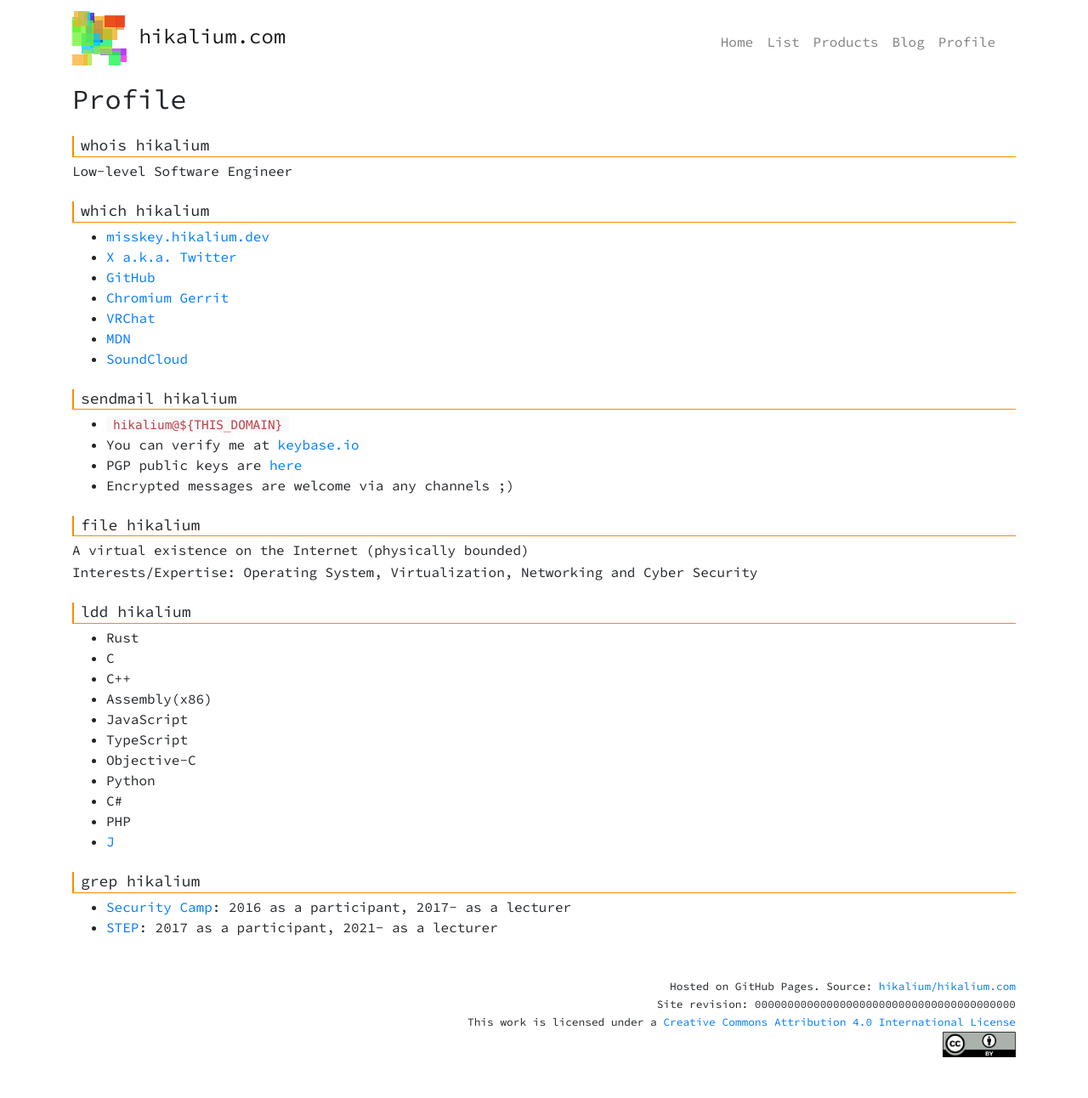
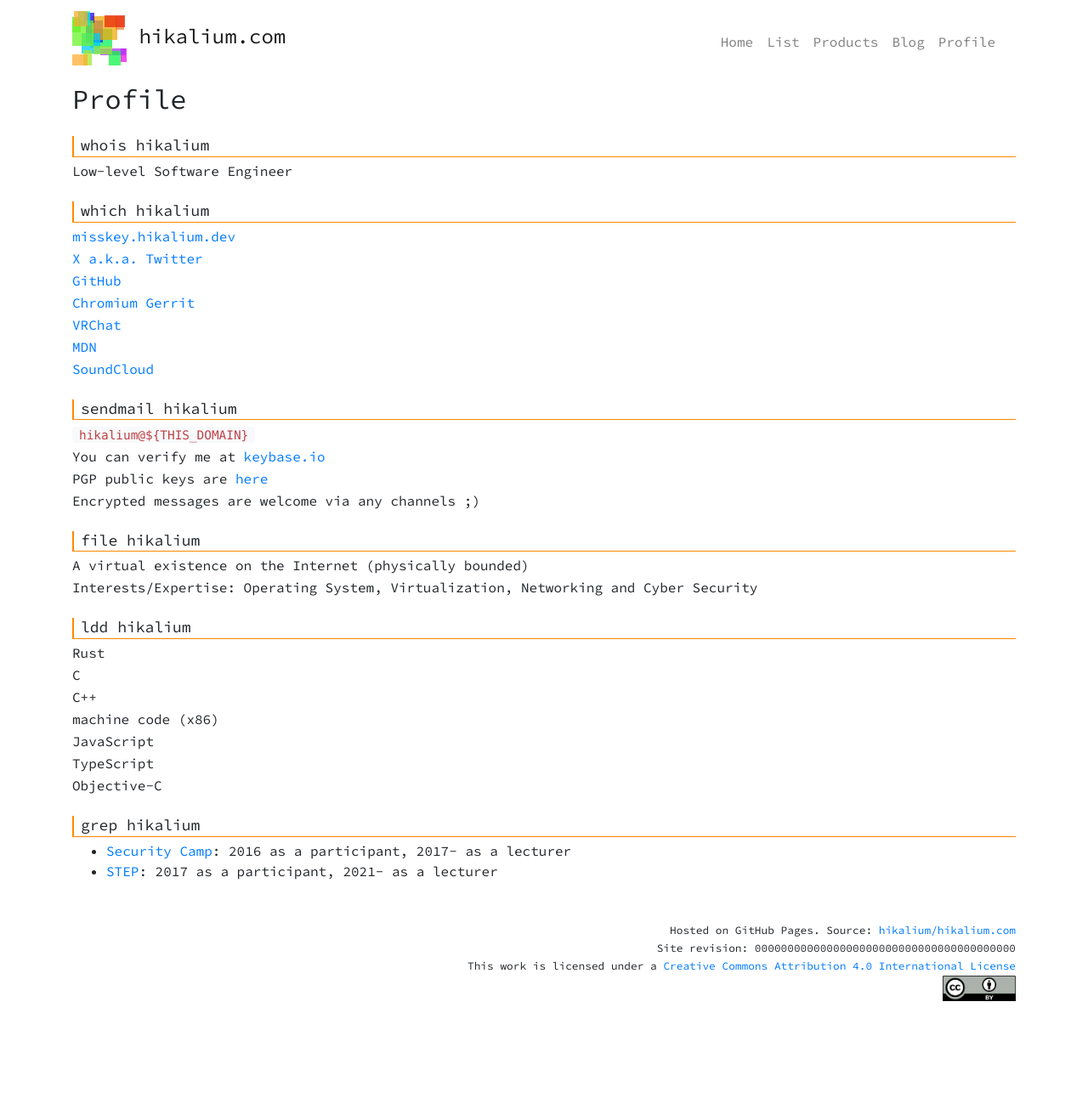
Before and after one commit to hikalium/hikalium.com, a Jekyll site: the page built from profile.md, in a window 1280 px wide. Shown: the whole page at 85% size. Built offline with Jekyll 4.4.1, drawn with Linux system fonts in a browser that asks for light colours; our own code applies the rules of GitHub Pages for plain Markdown files; after the commit the page ends 1226 px from its top, so only the background shows below that.

Commit message:
Update profile.md

```diff
--- a/profile.md
+++ b/profile.md
@@ -6,20 +6,29 @@ Low-level Software Engineer
 
 ### which hikalium
 
-- [misskey.hikalium.dev](https://misskey.hikalium.dev/@hikalium)
-- [X a.k.a. Twitter](https://twitter.com/hikalium)
-- [GitHub](https://github.com/hikalium)
-- [Chromium Gerrit](https://chromium-review.googlesource.com/q/owner:hikalium@chromium.org)
-- [VRChat](https://www.vrchat.com/home/user/usr_e04b3879-5975-45a7-8955-05d924c04593)
-- [MDN](https://developer.mozilla.org/ja/profiles/hikalium)
-- [SoundCloud](https://soundcloud.com/hikalium)
+[misskey.hikalium.dev](https://misskey.hikalium.dev/@hikalium)
+
+[X a.k.a. Twitter](https://twitter.com/hikalium)
+
+[GitHub](https://github.com/hikalium)
+
+[Chromium Gerrit](https://chromium-review.googlesource.com/q/owner:hikalium@chromium.org)
+
+[VRChat](https://www.vrchat.com/home/user/usr_e04b3879-5975-45a7-8955-05d924c04593)
+
+[MDN](https://developer.mozilla.org/ja/profiles/hikalium)
+
+[SoundCloud](https://soundcloud.com/hikalium)
 
 ### sendmail hikalium
 
-- `hikalium@${THIS_DOMAIN}`
-- You can verify me at [keybase.io](https://keybase.io/hikalium)
-- PGP public keys are [here](/pgpkey)
-- Encrypted messages are welcome via any channels ;)
+`hikalium@${THIS_DOMAIN}`
+
+You can verify me at [keybase.io](https://keybase.io/hikalium)
+
+PGP public keys are [here](/pgpkey)
+
+Encrypted messages are welcome via any channels ;)
 
 ### file hikalium
 
@@ -28,17 +37,20 @@ A virtual existence on the Internet (physically bounded)
 Interests/Expertise: Operating System, Virtualization, Networking and Cyber Security
 
 ### ldd hikalium
-- Rust
-- C
-- C++
-- Assembly(x86)
-- JavaScript
-- TypeScript
-- Objective-C
-- Python
-- C#
-- PHP
-- [J](http://www.jsoftware.com/)
+
+Rust
+
+C
+
+C++
+
+machine code (x86)
+
+JavaScript
+
+TypeScript
+
+Objective-C
 
 ### grep hikalium
 - [Security Camp](https://www.ipa.go.jp/en/about/it-talents/security-camp.html): 2016 as a participant, 2017- as a lecturer
```
